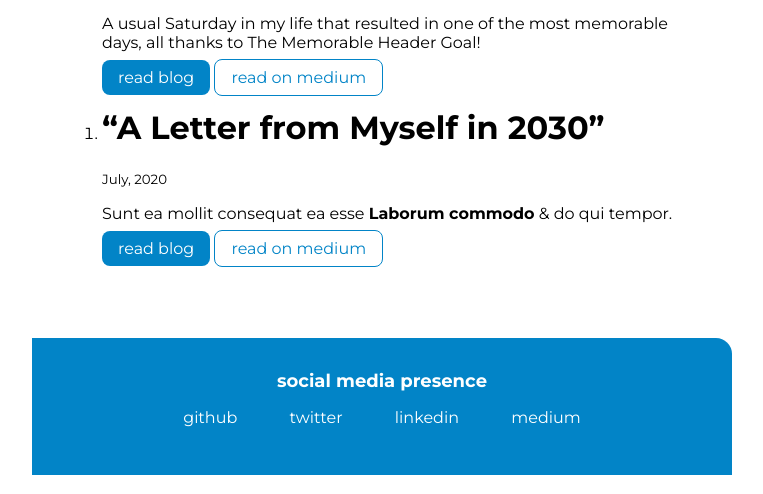
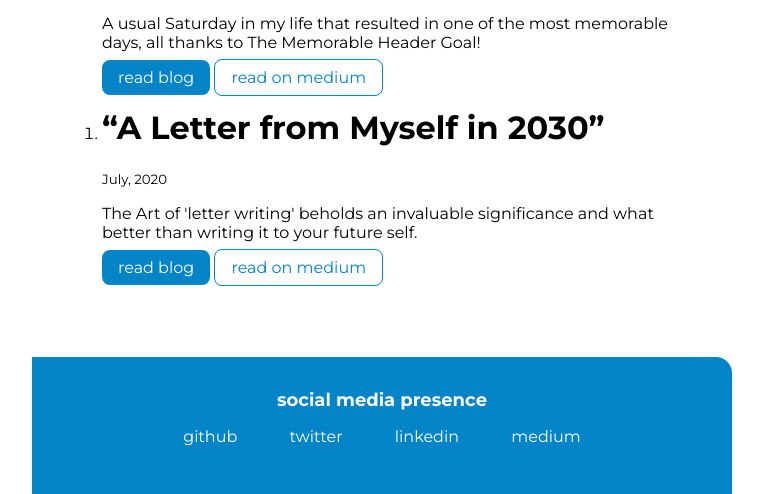
Before and after one commit to MarkVed17/portfolio-website, a plain HTML site: page blogs.html in a window 1280 px wide. Shown: the part 744-1238 px from the top of the page, without its empty margins (258-1021 px from the left). Drawn offline with Linux system fonts and the light colour scheme.

Commit message:
docs: blog description

```diff
--- a/blogs.html
+++ b/blogs.html
@@ -47,8 +47,7 @@
         <h1>“A Letter from Myself in 2030”</h1>
         <small> July, 2020 </small>
         <p>
-          Sunt ea mollit consequat ea esse
-          <strong>Laborum commodo</strong> & do qui tempor.
+          The Art of 'letter writing' beholds an invaluable significance and what better than writing it to your future self.
         </p>
         <a class="link link-primary" href="./blog2.html">read blog</a>
         <a class="link link-secondary"
```
